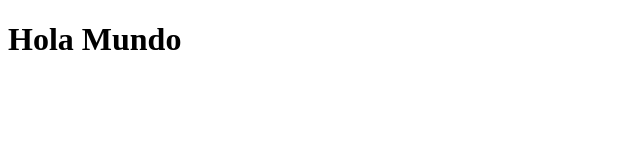
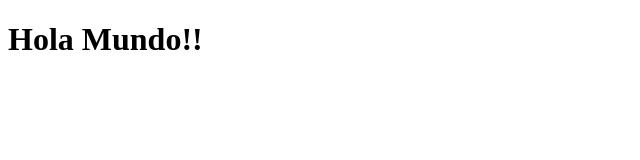
Before and after one commit to cotamo1901/AldoZolev1, a React (Vite) app: page / in a window 1280 px wide. Shown: the top 160 px of the page, without its empty margins (0-640 px from the left). Built offline with nearby package versions, Linux system fonts and the light colour scheme.

Commit message:
ajustes capetas

```diff
--- a/src/App.jsx
+++ b/src/App.jsx
@@ -7,7 +7,7 @@ function App() {
   return (
     <>
 
-    <h1>Hola Mundo</h1>
+    <h1>Hola Mundo!!</h1>
      </>
   )
 }
```
